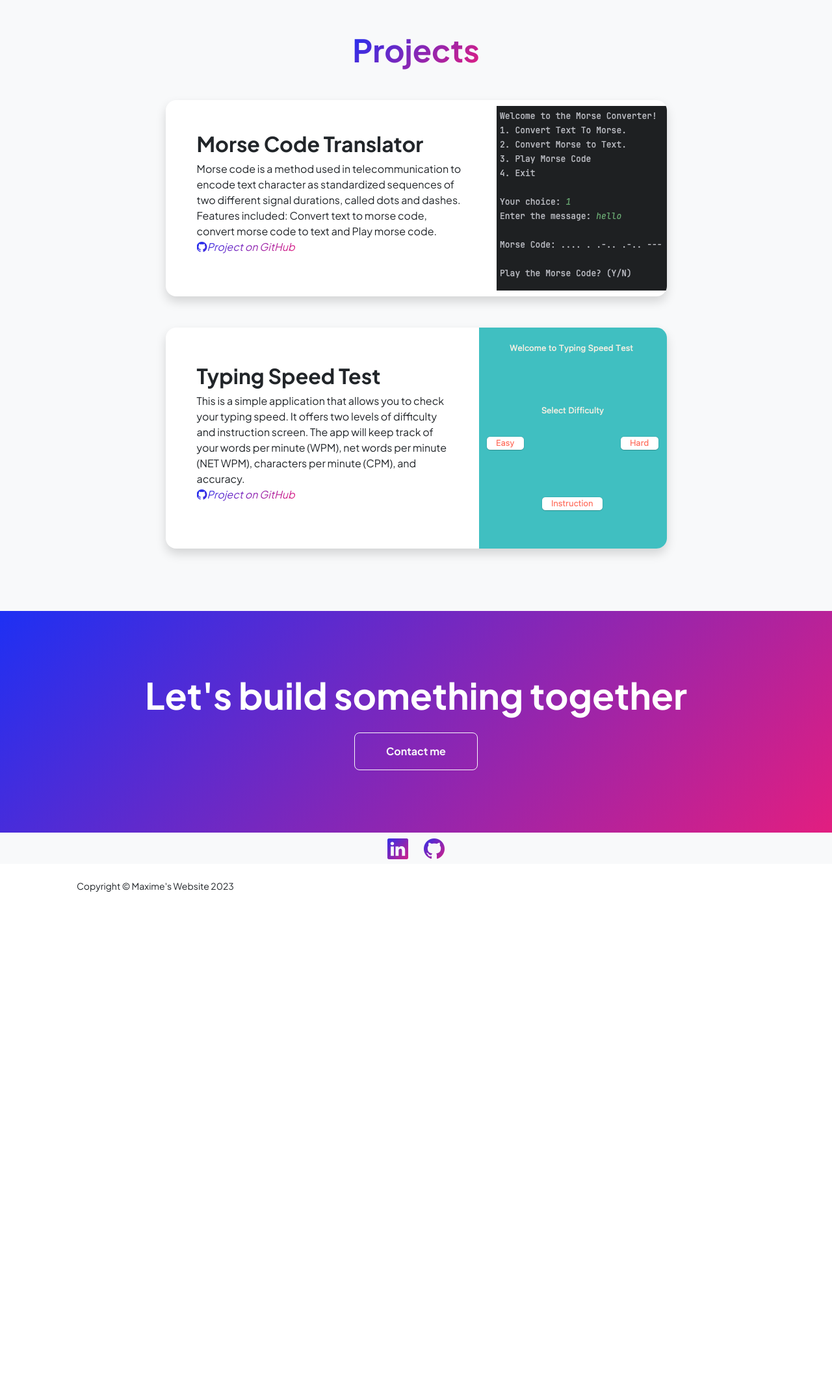
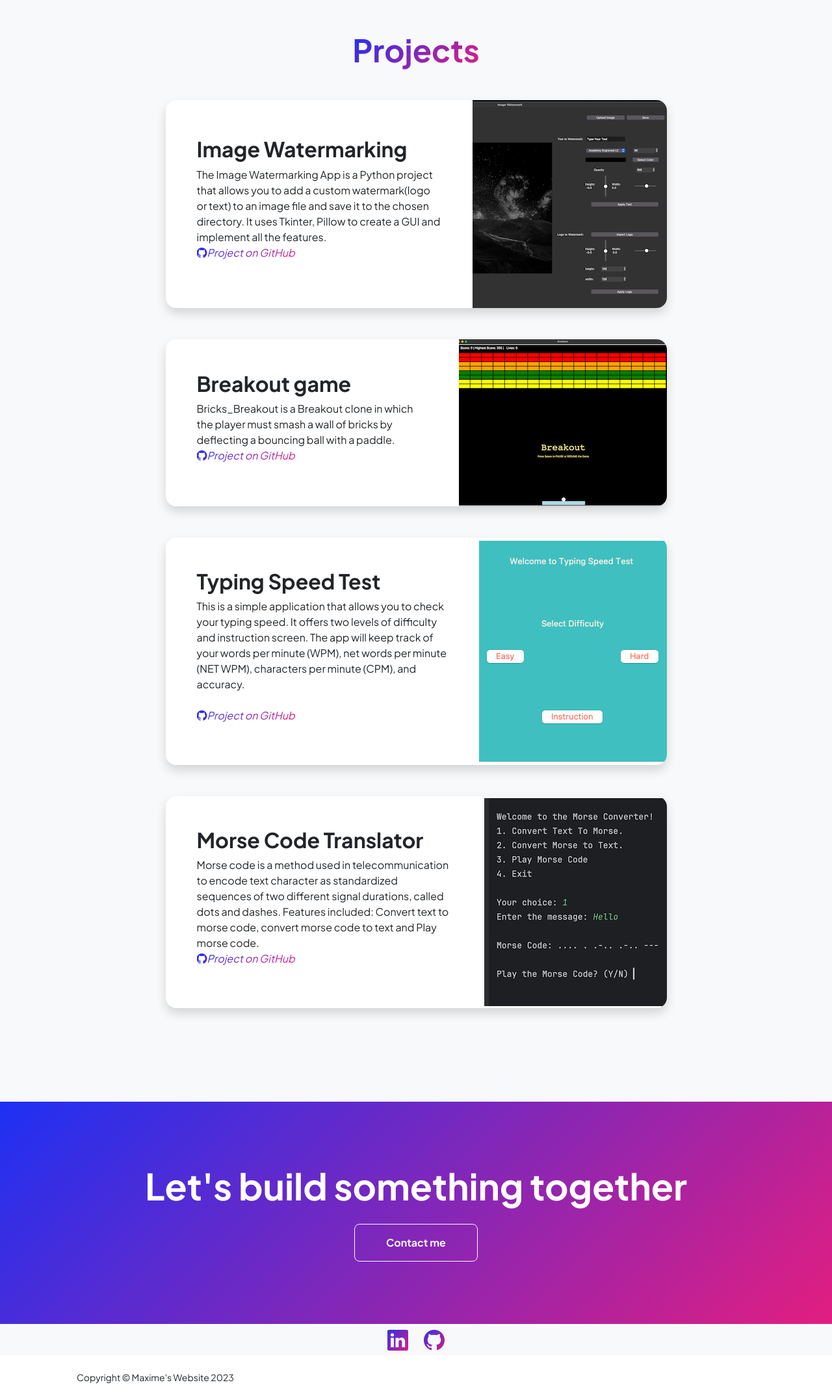
Before and after one commit to cosmos510/My_Portfolio_Website, a Flask app: page /projects in a window 1280 px wide. Shown: the part 69-2223 px from the top of the page at 65% size. Before the commit the page ends 1442 px from the top, so only its background shows below. Run offline with Flask 3, Linux system fonts and the light colour scheme; some libraries are stand-ins or nearby versions.

Commit message:
Update Projects

```diff
--- a/templates/projects.html
+++ b/templates/projects.html
@@ -46,6 +46,51 @@
                                 <div class="card-body p-0">
                                     <div class="d-flex align-items-center">
                                         <div class="p-5">
+                                            <h2 class="fw-bolder">Image Watermarking</h2>
+                                            <p>The Image Watermarking App is a Python project that allows you to add a custom watermark(logo or text) to an image file and save it to the chosen directory. It uses Tkinter, Pillow to create a GUI and implement all the features.<br>
+                                                <a class="text-gradient" href="https://github.com/cosmos510/Image-watermark"><i class="bi bi-github">Project on GitHub</i></a>
+
+                                            </p>
+                                        </div>
+                                        <img class="img-fluid" src="static/assets/watermark.png" alt="..." />
+                                    </div>
+                                </div>
+                            </div>
+                            <!-- Project Card 2-->
+
+                            <div class="card overflow-hidden shadow rounded-4 border-0 mb-5">
+                                <div class="card-body p-0">
+                                    <div class="d-flex align-items-center">
+                                        <div class="p-5">
+                                            <h2 class="fw-bolder">Breakout game</h2>
+                                            <p>Bricks_Breakout is a Breakout clone in which the player must smash a wall of bricks by deflecting a bouncing ball with a paddle.<br>
+                                                <a class="text-gradient" href="https://github.com/cosmos510/Bricks_Breakout"><i class="bi bi-github">Project on GitHub</i></a>
+
+                                            </p>
+                                        </div>
+                                        <img class="img-fluid" src="static/assets/breakout_game.png" alt="..." />
+                                    </div>
+                                </div>
+                            </div>
+                            <!-- Project Card 3-->
+
+                            <div class="card overflow-hidden shadow rounded-4 border-0 mb-5">
+                                <div class="card-body p-0">
+                                    <div class="d-flex align-items-center">
+                                        <div class="p-5">
+                                            <h2 class="fw-bolder">Typing Speed Test</h2>
+                                            <p>This is a simple application that allows you to check your typing speed. It offers two levels of difficulty and instruction screen. The app will keep track of your words per minute (WPM), net words per minute (NET WPM), characters per minute (CPM), and accuracy.<br>
+                                            <a class="text-gradient" href="https://github.com/cosmos510/Typing_Speed_Test"><br><i class="bi bi-github">Project on GitHub</i></a></p>
+                                        </div>
+                                        <img class="img-fluid" src="static/assets/speed.png" alt="..." />
+                                    </div>
+                                </div>
+                            </div>
+                            <!-- Project Card 4-->
+                            <div class="card overflow-hidden shadow rounded-4 border-0 mb-5">
+                                <div class="card-body p-0">
+                                    <div class="d-flex align-items-center">
+                                        <div class="p-5">
                                             <h2 class="fw-bolder">Morse Code Translator</h2>
                                             <p>Morse code is a method used in telecommunication to encode text character as standardized sequences of two different signal durations, called dots and dashes.
                                                 Features included:
@@ -56,20 +101,7 @@
 
                                             </p>
                                         </div>
-                                        <img class="img-fluid" src="static/assets/morse.png" alt="..." />
-                                    </div>
-                                </div>
-                            </div>
-                            <!-- Project Card 2-->
-                            <div class="card overflow-hidden shadow rounded-4 border-0">
-                                <div class="card-body p-0">
-                                    <div class="d-flex align-items-center">
-                                        <div class="p-5">
-                                            <h2 class="fw-bolder">Typing Speed Test</h2>
-                                            <p>This is a simple application that allows you to check your typing speed. It offers two levels of difficulty and instruction screen. The app will keep track of your words per minute (WPM), net words per minute (NET WPM), characters per minute (CPM), and accuracy.<br>
-                                            <a class="text-gradient" href="https://github.com/cosmos510/Typing_Speed_Test"><i class="bi bi-github">Project on GitHub</i></a></p>
-                                        </div>
-                                        <img class="img-fluid" src="static/assets/speed.png" alt="..." />
+                                        <img class="img-fluid" src="static/assets/Morse.png" alt="..." />
                                     </div>
                                 </div>
                             </div>
```
Also changed, not shown: static/assets/Morse.png (added), static/assets/breakout_game.png (added), static/assets/watermark.png (added).
